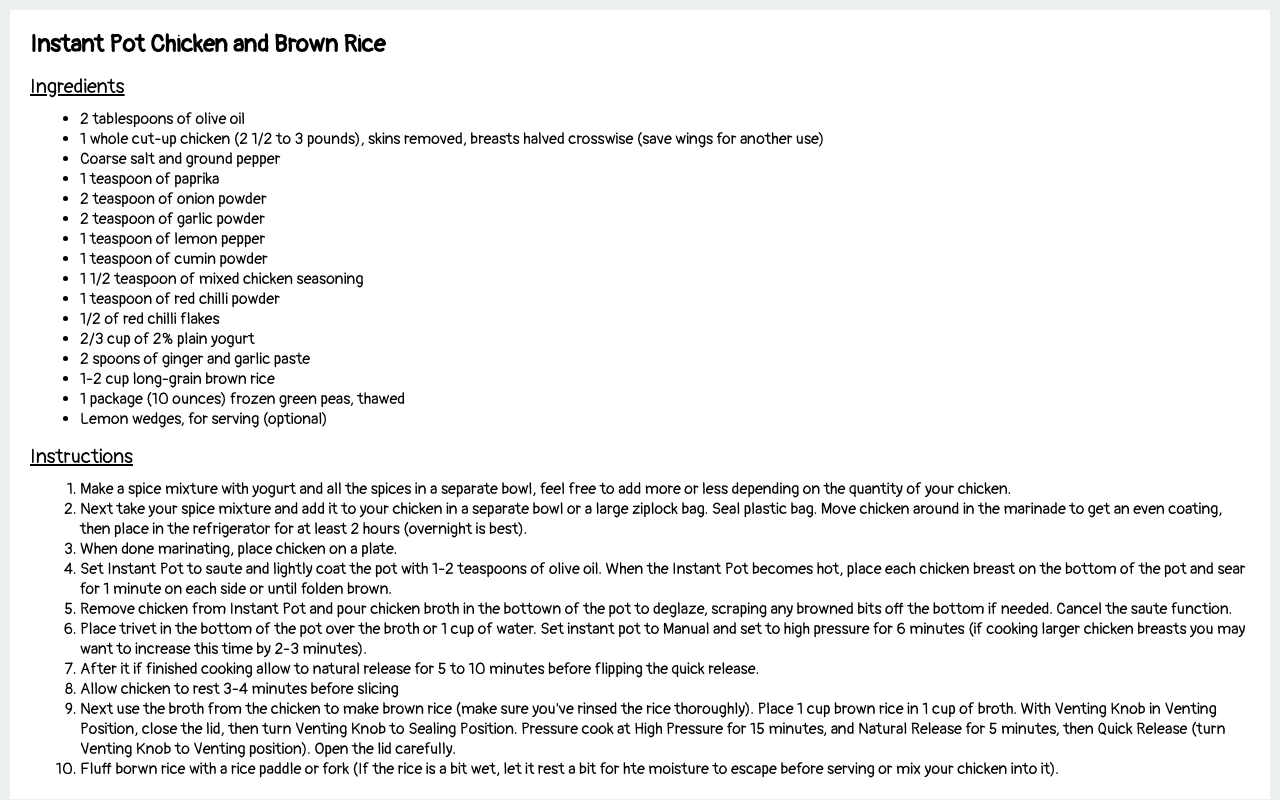
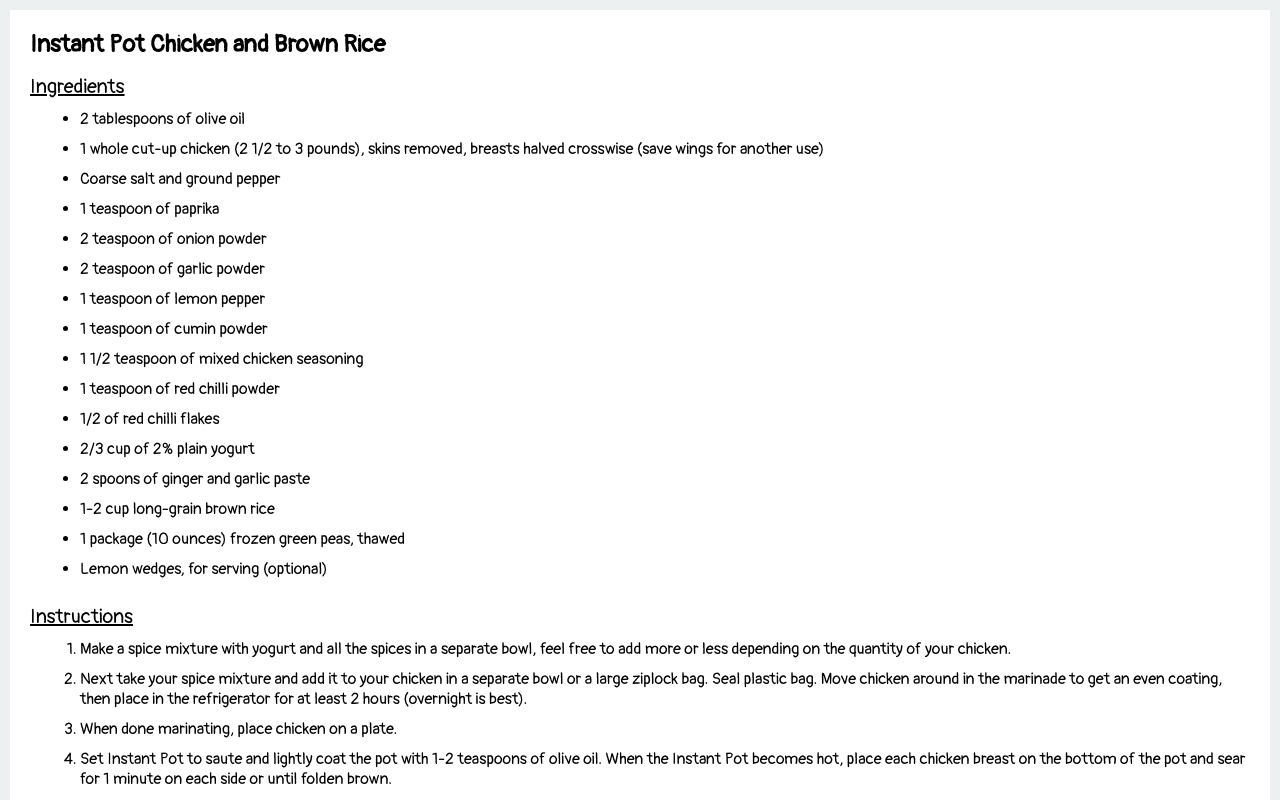
Before and after one commit to szikaria961/my-recipes, a React (Create React App) app: page / in a window 1280 px wide. Shown: the top 800 px of the page. Built offline with nearby package versions, Linux system fonts and the light colour scheme; the HTML template or start-up script is replaced by a standard one.

Commit message:
Add padding for ingredients and instrucions items

```diff
--- a/src/pages/recipes/index.css
+++ b/src/pages/recipes/index.css
@@ -19,3 +19,7 @@
 .recipe-ingredients, .recipe-instructions {
   padding: 0 0 0 10px;
 }
+
+.recipe-ingredients-item, .recipe-instructions-item {
+  padding: 0 0 10px 0;
+}
```
